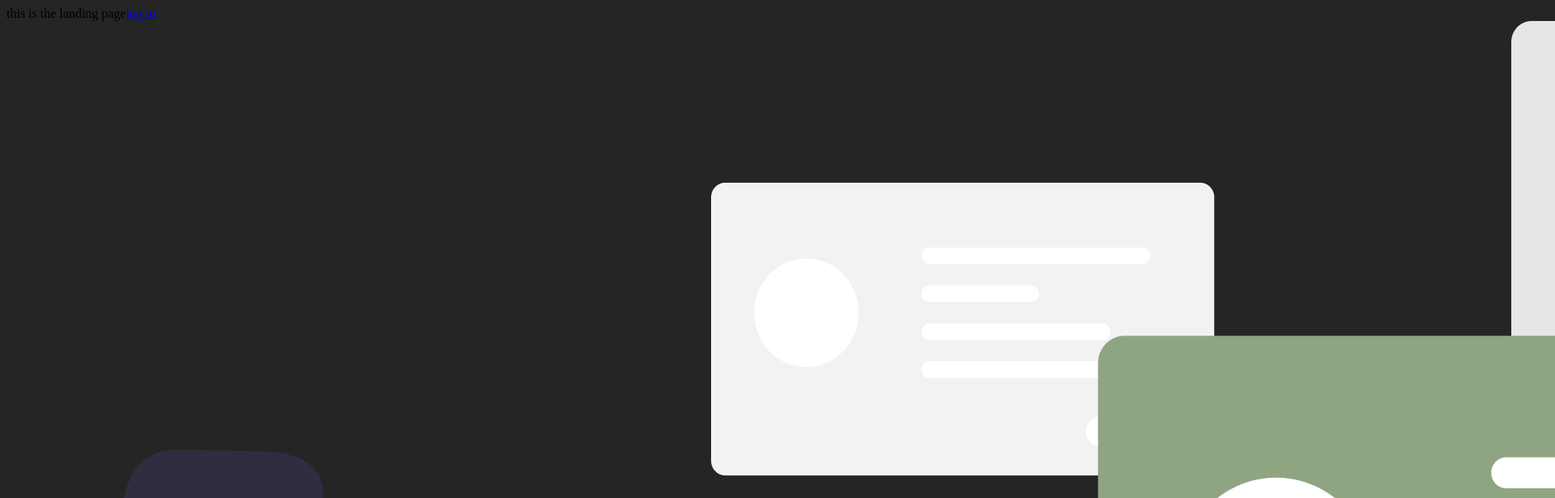
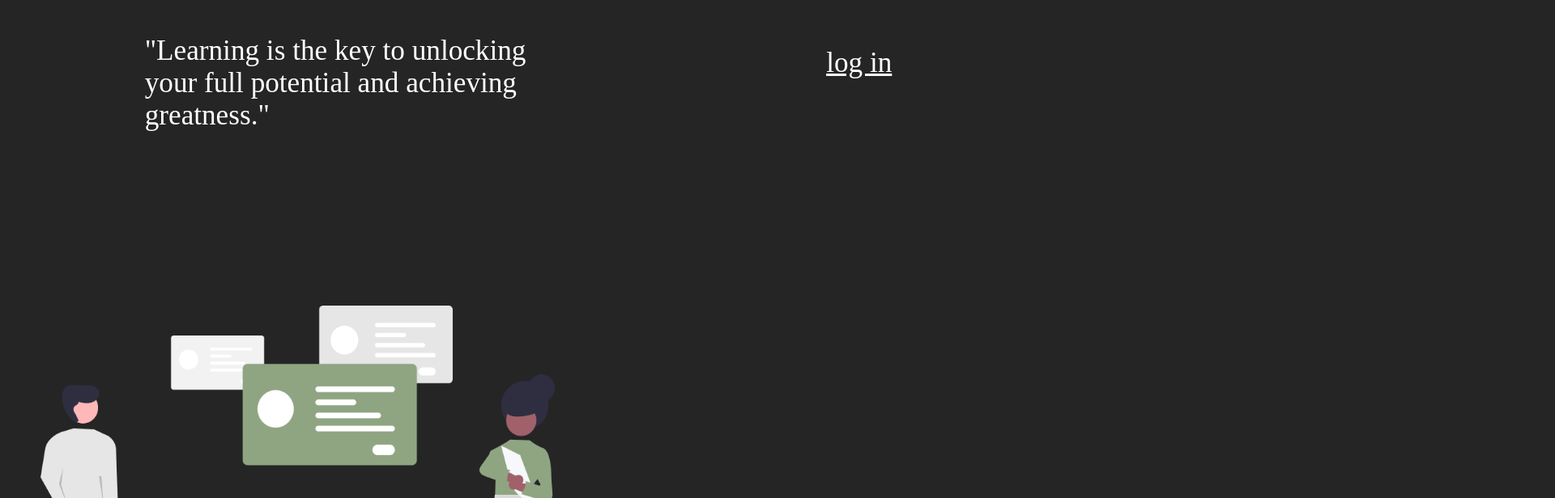
Before and after one commit to the-pink-fairy-armadillos/FlashCards, a React app: page / in a window 1280 px wide. Shown: the top 616 px of the page at 81% size, 1920 px wide, since content can reach past the window. Built offline with nearby package versions, Linux system fonts and the light colour scheme; no server answers; the HTML template or start-up script is replaced by a standard one.

Commit message:
added styling to home page

```diff
--- a/src/client/Components/LandingPage/LandingPage.js
+++ b/src/client/Components/LandingPage/LandingPage.js
@@ -1,12 +1,23 @@
 import React from 'react';
 import landingPageImage from './animation.png';
+import styles from './LandingPage.module.css';
 
 const LandingPage = () => {
   return (
     <>
-      this is the landing page
-      <a href={`http://localhost:8080/auth/google`}>log in</a>
-      <img src={landingPageImage} />
+      <div id={styles.divContainer}>
+        <p>
+          "Learning is the key to unlocking your full potential and achieving
+          greatness."
+        </p>
+        <a
+          id={styles.LandingPageLogin}
+          href={`http://localhost:8080/auth/google`}
+        >
+          log in
+        </a>
+      </div>
+      <img id={styles.landingImage} src={landingPageImage} />
     </>
   );
 };
--- /dev/null
+++ b/src/client/Components/LandingPage/LandingPage.module.css
@@ -0,0 +1,27 @@
+p {
+  font-family: 'Fredericka the Great', cursive;
+  font-size: 2.2rem;
+  color: white;
+  max-width: 500px;
+}
+
+#LandingPageLogin {
+  font-family: 'Fredericka the Great', cursive;
+  font-size: 2.2rem;
+  color: white;
+  margin-top: 50px;
+}
+
+#divContainer {
+  display: flex;
+  flex-direction: row;
+  justify-content: space-around;
+}
+
+#landingImage {
+  width: 50%;
+  height: auto;
+  position: absolute;
+  left: 50px;
+  bottom: 0px;
+}
--- a/src/client/Components/Navbar/Navbar.js
+++ b/src/client/Components/Navbar/Navbar.js
@@ -1,6 +1,6 @@
 import axios from 'axios';
 import React, { useEffect } from 'react';
-import { Link } from 'react-router-dom';
+import { Link, useNavigate } from 'react-router-dom';
 import styles from './navbar.module.css';
 import { useSelector, useDispatch } from 'react-redux';
 import { setEmail } from '../../Redux/slices/userSlice';
@@ -45,7 +45,7 @@ const Navbar = ({ leftItems }) => {
           <div className={styles.row}>
             <div className={styles.margin}>
               {email ? (
-                <a href="http://localhost:8080/auth/logout">logout</a>
+                <a href='http://localhost:8080/auth/logout'>logout</a>
               ) : (
                 <a href={`http://localhost:8080/auth/google`}>log in</a>
               )}
```
